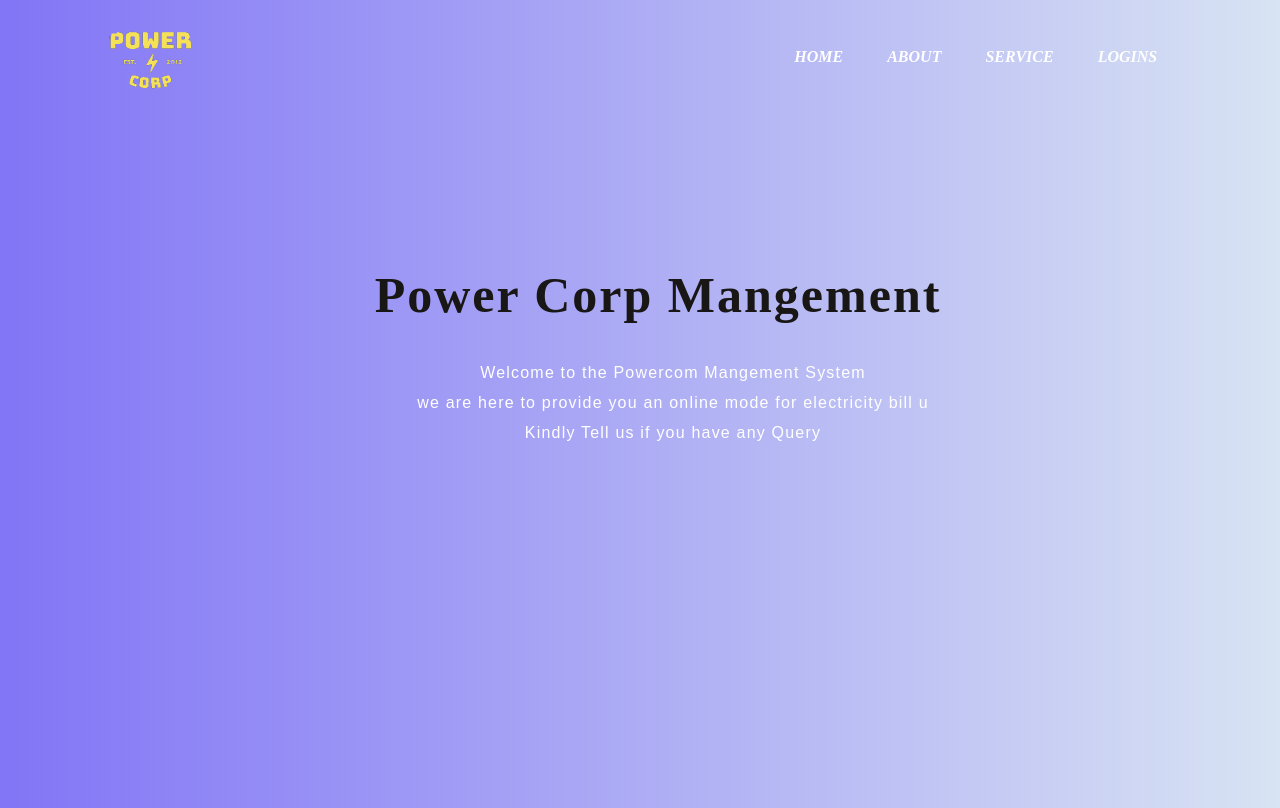
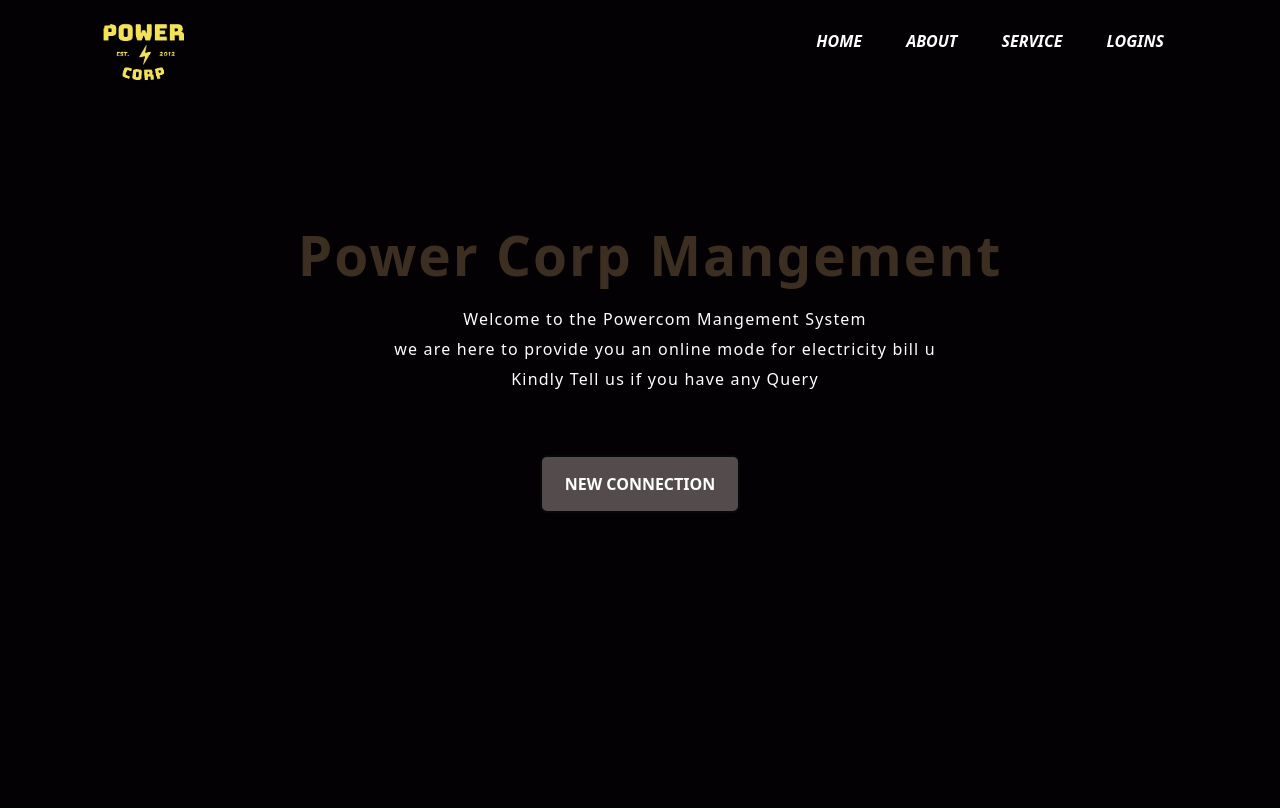
Before and after one commit to SyntaxEnemies/power-corp, a Flask app: page / in a window 1280 px wide. After the commit the page ends 511 px from the top, so only its background shows below. Run offline with Flask 2, Linux system fonts and the light colour scheme; parts of the project's set-up code (start-up, migrations or seed data) failed here and were passed over; some web fonts are replaced.

Commit message:
home changed plus login bg change

```diff
--- a/static/css/style.css
+++ b/static/css/style.css
@@ -30,10 +30,91 @@
   border-top-right-radius: 0;
 }
 
-.menubar{ width: 85%; margin: auto; padding: 11px 0; display: flex; align-items:  center; justify-content: space-between; }.menubar .logo{ width:100px;
-      cursor:pointer;}.menubar ul li{ list-style: none; display: inline-block; margin: 0 20px; position: relative;} .menubar ul li a { text-decoration: none; color: white;
-    text-transform: uppercase; } .menubar ul li::after{ content:''; height: 3px; width: 0; background: #009688; position: absolute; left: 0; bottom: -5px; transition: 0.3s;
-  } .menubar ul li:hover::after{ width: 100%;} .menubar ul li a:hover { background-color:black; border-radius: 10px; } .submenu{ display: none; position: absolute; left: 0; top: 100%;
-  } .submenu ul li{ display: block; margin:10px; }.menubar ul li:hover .submenu{ display: block;} .content{ width: 100%; position: absolute; top: 40%; transform: translateY(-50%);
-  text-align: center; color: #fff;} .content .par{ padding-left: 50px; padding-bottom: 25px; font-family: Arial; letter-spacing: 1.2px; line-height: 30px; } .content h1{
-    font-family: 'Times New Roman'; font-size: 50px; padding-left: 20px; margin-top: 9%; letter-spacing: 2px; color: #191715;}
+.menubar{
+  width: 85%;
+  margin: auto;
+  padding: 11px 0;
+   display: flex;
+   align-items:center;
+    justify-content: space-between; }
+.menubar .logo
+{ width:100px;
+  cursor:pointer;}
+.menubar ul li{
+         list-style: none;
+          display: inline-block;
+           margin: 0 20px;
+            position: relative;}
+.menubar ul li a {
+       text-decoration: none;
+      color: white;
+     text-transform: uppercase;
+     }
+ .menubar ul li::after{
+  content:'';
+  height: 3px;
+  width: 0;
+   background: #009688;
+    position: absolute;
+    left: 0;
+    bottom: 2px;
+     transition: 0.3s;
+  }
+  .menubar ul li:hover::after{
+     width: 100%;
+    }
+ .menubar ul li a:hover {
+   background-color:rgb(43, 38, 58);
+   border-radius:5px;
+  }
+  .submenu{
+     display: none;
+     position: absolute;
+     left: 0;
+     top: 100%;
+  }
+  .submenu ul li{
+     display: list-item;
+     margin:10px;
+
+    }
+   .menubar ul li:hover .submenu
+    {
+      display: block;
+    }
+  .content{
+     width: 100%;
+     position: absolute;
+     top: 40%;
+     font: bold;
+     transform: translateY(-50%);
+     text-align: center;
+     color: #fff;
+    }
+    .content .par{
+      padding-left: 50px;
+      padding-bottom: 25px;
+      font-family: system-ui, -apple-system, BlinkMacSystemFont, 'Segoe UI', Roboto, Oxygen, Ubuntu, Cantarell, 'Open Sans', 'Helvetica Neue', sans-serif;
+      letter-spacing: 1.2px;
+      line-height: 30px;
+    }
+    .content h1{
+      font-size: 55px;
+      font-weight: 600;
+      padding-left: 20px;
+      margin-top: 9%;
+      letter-spacing: 2px;
+      color: #3c2f21;}
+
+  button{
+     width:200px;
+      padding:15px 0;
+      text-align: center ;
+      margin: 20px 10px ;
+       border-radius: 7px;
+        font-weight:bold ;
+        border: 2px solid #070808;
+        background: rgb(84, 76, 76);
+        color: #fff;
+        cursor: pointer;
+      }
--- a/templates/home.html
+++ b/templates/home.html
@@ -1,12 +1,13 @@
 <!DOCTYPE html>
 <html lang="en">
 <head>
+  <link href="https://cdn.jsdelivr.net/npm/bootstrap@5.2.2/dist/css/bootstrap.min.css" rel="stylesheet" >
     <link rel="stylesheet" href="{{ url_for('static', filename='css/style.css') }}">
 </head>
 
 <style>
     body {
-      background: linear-gradient(0.25turn, #8275f6, #d8e3f3);
+      background:#030104;
     }
 </style>
 
@@ -29,8 +30,12 @@
              </div>
              <div class="content">
                 <h1>Power Corp Mangement</h1>
+                <p> </p>
                 <p class="par">Welcome to the Powercom Mangement System  <br> we are here to provide you an online mode for electricity bill
        u             <br> Kindly Tell us if you have any Query</p>
+          <div>
+            <button type="button"> NEW CONNECTION</button>
+          </div>
        </div>
 
           </div>
--- a/templates/login.html
+++ b/templates/login.html
@@ -8,7 +8,7 @@
       align-items: center;
       padding-top: 40px;
       padding-bottom: 40px;
-      background: linear-gradient(0.25turn, #8275f6, #d8e3f3);
+      background-color:#a1caf1 ;
       /*#08BCBE*/
     }
 </style>
```
